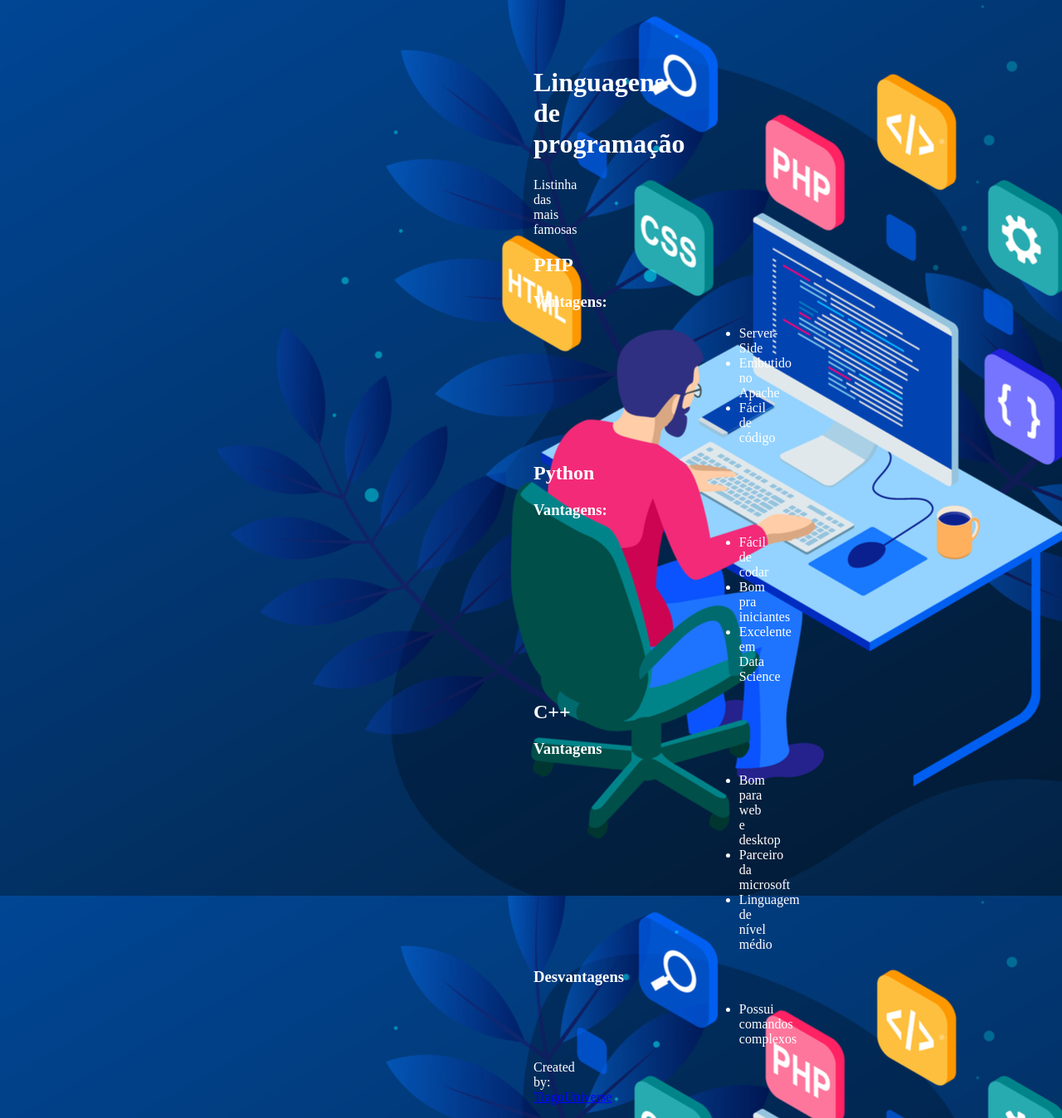
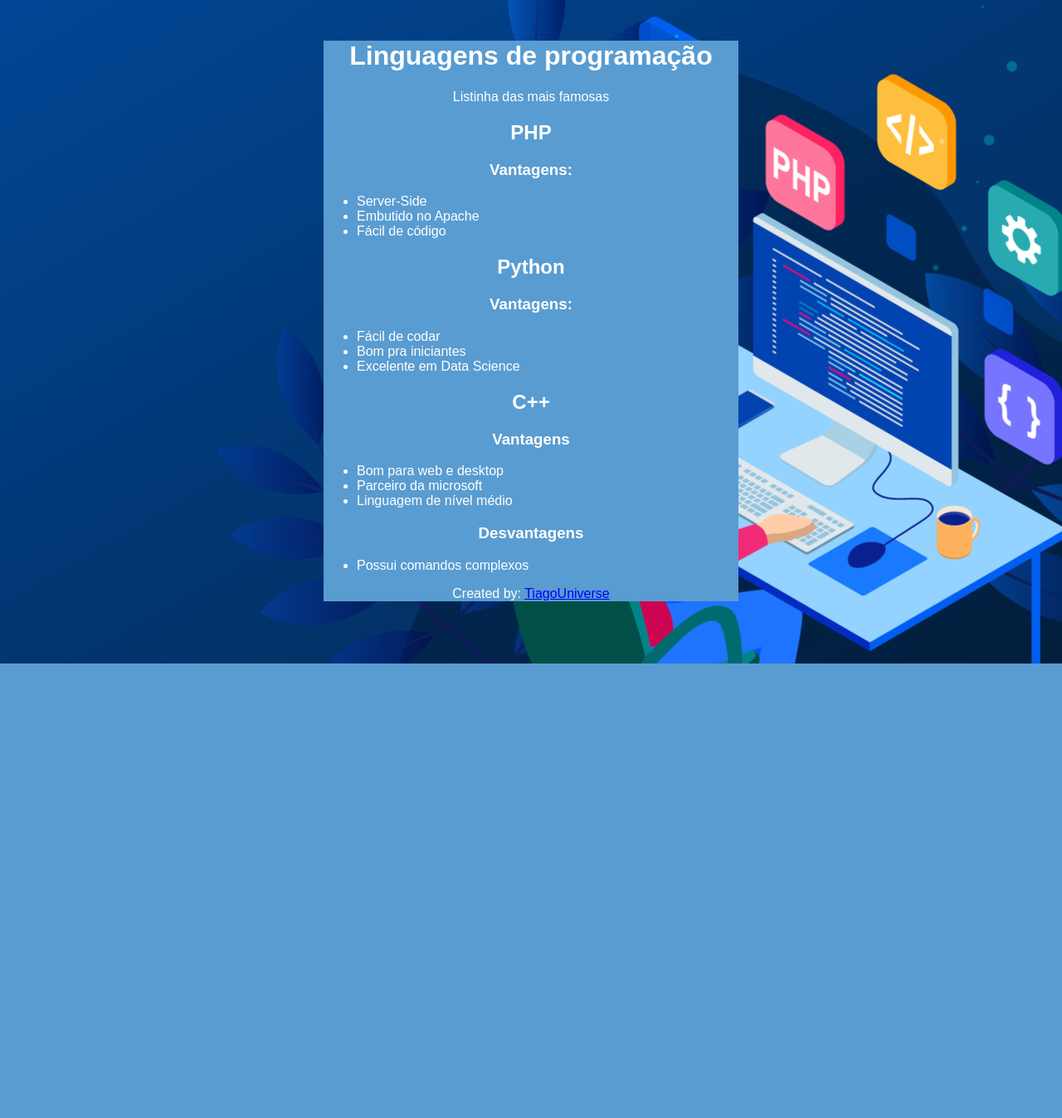
Before and after one commit to TiagoUniverse/Curso-de-FRONT-END---FreeCode-Camp, a PHP site: page / in a window 1280 px wide. Shown: the whole page at 83% size. After the commit the page ends 800 px from the top, so only its background shows below. Run offline with PHP 8.4, Linux system fonts and the light colour scheme.

Commit message:
Update Css

```diff
--- a/Pratica 1 de Tiago/styles.css
+++ b/Pratica 1 de Tiago/styles.css
@@ -1,9 +1,8 @@
 body{
     background-image: url("wallpaper.jpg");
+    font-family: sans-serif;
     color: white;
-    padding-left: 635px;
-    padding-right: 635px;
-    padding-top: 52px;
+    padding: 20px;
 
 }
 
@@ -13,16 +12,11 @@ h1 , h2, h3, p{
 
 .mainDiv{
     background-color:#599cd1;
+    width: 80%;
+    max-width: 500px;
+    margin-right: auto;
+    margin-left:auto;
 }
-
-
-
-
-.mainDiv li{
-    /* background-color: red; */
-    margin-left: 5.5cm;
-}
-
 
 /* FOOTER */
 footer a{
```
